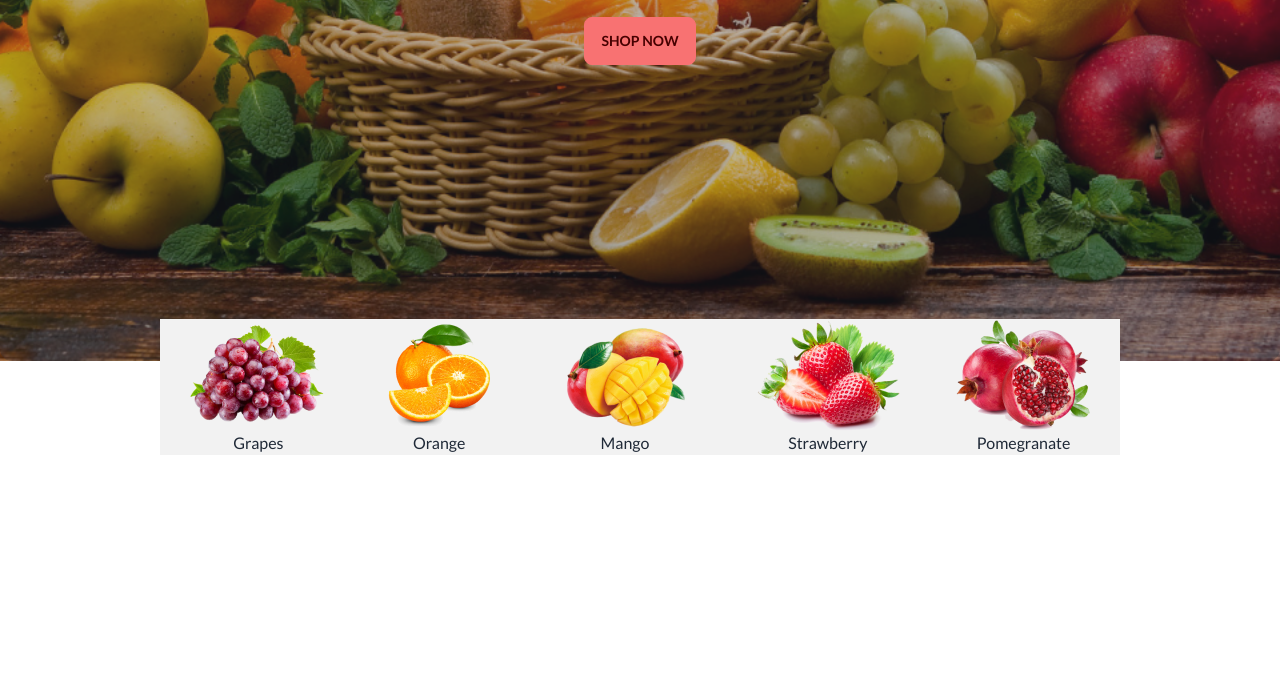
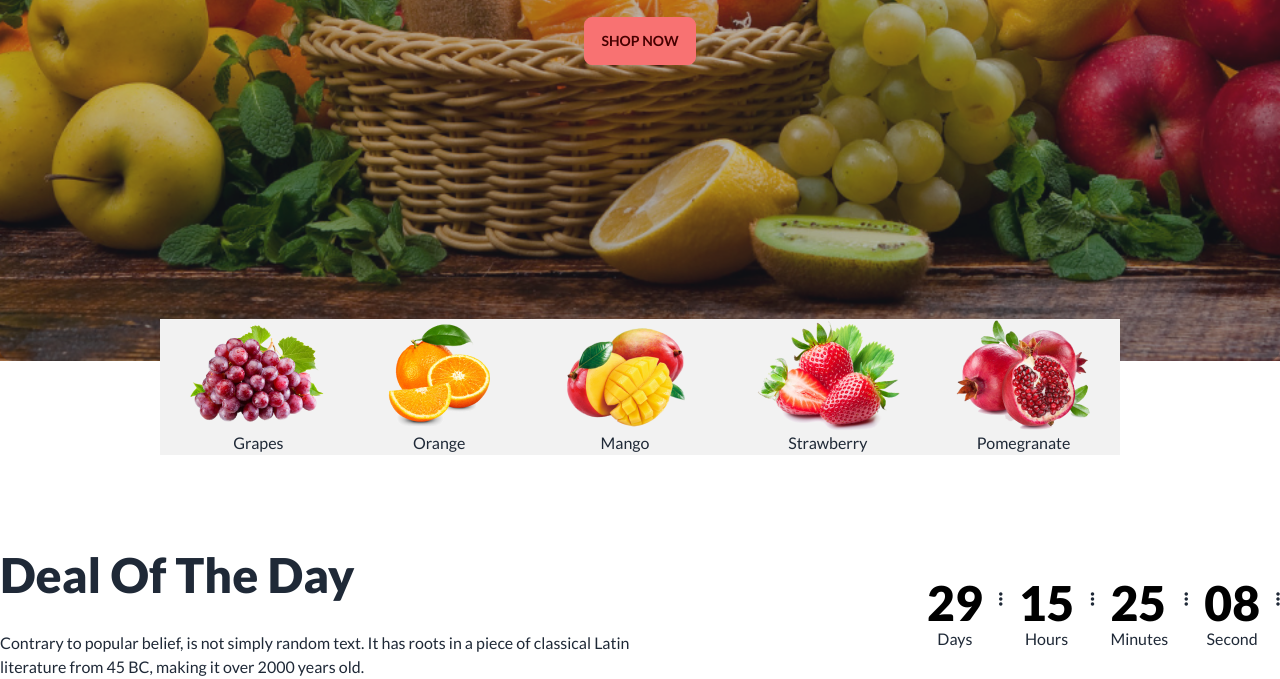
Before and after one commit to AsrafUddin89/fruit-brust-assignment, a plain HTML site: page index.html in a window 1280 px wide. Shown: the part 579-1258 px from the top of the page. Before the commit the page ends 1034 px from the top, so only its background shows below. Drawn offline with nearby package versions, Linux system fonts and the light colour scheme; grey boxes are pictures that could not be loaded.

Commit message:
added deal section

```diff
--- a/index.html
+++ b/index.html
@@ -142,13 +142,48 @@
       <p class="text-center">Pomegranate</p>
     </div>
 
+</div>
+</header>
+  <main>
+    <!--Deal of the day Section-->
+<div class="flex justify-between items-center mt-24">
+  <div class="w-2/4">
+    <h3 class="text-5xl font-extrabold ">Deal Of The Day</h3>
+    <p class="mt-8">Contrary to popular belief, is not simply random text. It has roots in a piece of classical Latin literature from 45 BC, making it over 2000 years old.</p>
+  </div>
+  <div class="flex justify-around items-center gap-4">
+    <div>
+      <h3 class="text-5xl font-extrabold text-black">29</h3>
+      <p class="text-center">Days</p>
+    </div>
+    <div class="pb-8">
+      <span><i class="fa-solid fa-ellipsis-vertical"></i></span>
+    </div>
+    <div>
+      <h3 class="text-5xl font-extrabold text-black">15</h3>
+      <p class="text-center">Hours</p>
+    </div>
+    <div class="pb-8">
+      <span><i class="fa-solid fa-ellipsis-vertical"></i></i></span>
+    </div>
+    <div>
+      <h3 class="text-5xl font-extrabold text-black">25</h3>
+      <p class="text-center">Minutes</p>
+    </div>
+    <div class="pb-8">
+      <span><i class="fa-solid fa-ellipsis-vertical"></i></i></span>
+    </div>
+    <div>
+      <h3 class="text-5xl font-extrabold text-black">08</h3>
+      <p class="text-center">Second</p>
+    </div>
+    <div class="pb-8">
+      <span><i class="fa-solid fa-ellipsis-vertical"></i></span>
+    </div>
 
-
+  </div>
 </div>
-
-  </header>
-  <main>
-
+<!--Card section-->
   </main>
   <footer>
 
```
